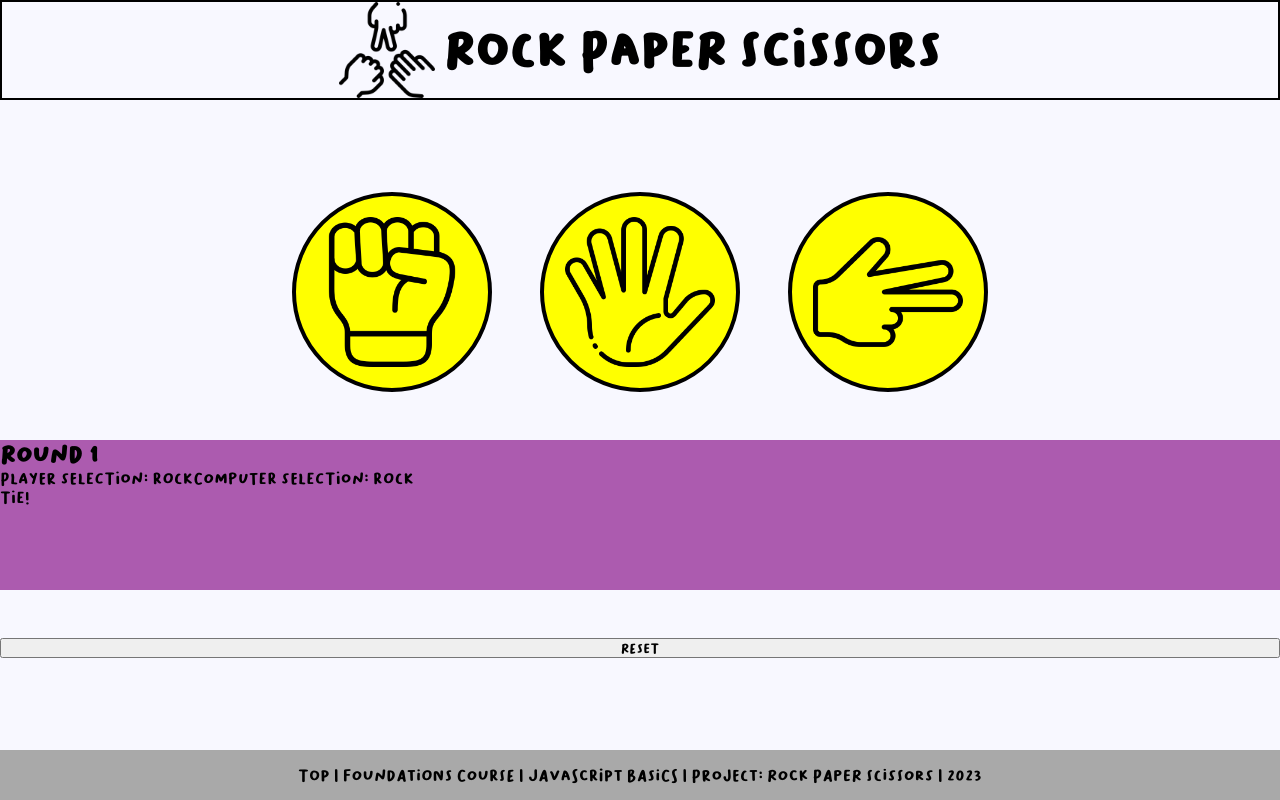
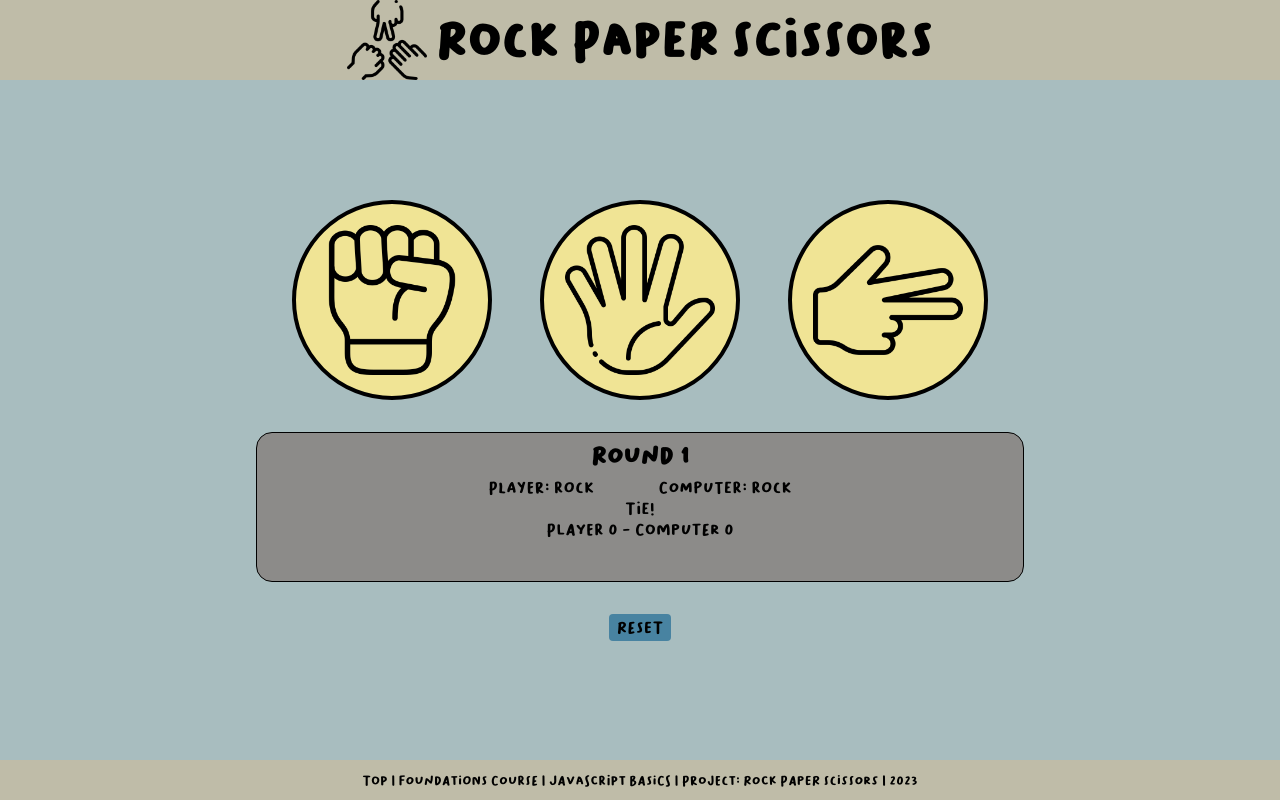
Before and after one commit to merevelob/odin-rock-paper-scissors, a plain HTML site: page index.html in a window 1280 px wide. Both pictures are taken after a click on the picture 392 px from the left and 292 px from the top of the page. Drawn offline with Linux system fonts and the light colour scheme.

Commit message:
Add styles

```diff
--- a/script.js
+++ b/script.js
@@ -41,9 +41,9 @@ function playRound(event) {
 
     // Display selections
     const playerSelectionElement = document.querySelector('.playerSelection');
-    playerSelectionElement.textContent = `Player selection: ${playerSelection}`;
+    playerSelectionElement.textContent = `Player: ${playerSelection}`;
     const computerSelectionElement = document.querySelector('.computerSelection');
-    computerSelectionElement.textContent = `Computer selection: ${computerSelection}`;
+    computerSelectionElement.textContent = `Computer: ${computerSelection}`;
 
     // Round results, score, and winner DOM elements
     const result = document.querySelector('.result');
@@ -51,10 +51,8 @@ function playRound(event) {
     const winner = document.querySelector('.winner');
 
     // 1. Compare both selections
-    if (computerSelection === playerSelection) {
-        result.textContent = 'Tie!';
-        return;
-    } else {
+    if (computerSelection === playerSelection) result.textContent = 'Tie!';
+    else {
         // My 'state' playerWins will only change if player beats computer
         let playerWins = false;
         switch (playerSelection) {
@@ -75,6 +73,7 @@ function playRound(event) {
             result.textContent = `You lose! ${results[computerSelection]}`;
             counter.computer += 1;
         }
+    }
     // 3. Display score
     score.textContent = `PLAYER ${counter.player} - COMPUTER ${counter.computer}`;
     // 4. Check if there's a winner
@@ -85,7 +84,6 @@ function playRound(event) {
         choices.forEach(choice => choice.removeEventListener('click', playRound));
     }
 }
-}
 
 // Reset button
 
--- a/styles.css
+++ b/styles.css
@@ -8,7 +8,7 @@ html {
 }
 
 body {
-    background-color: ghostwhite;
+    background-color: #A8BDBF;
 }
 
 *,
@@ -21,8 +21,8 @@ body {
 }
 /* Header */
 header {
-    height: 100px;
-    border: 2px solid black;
+    height: 80px;
+    background-color: #BFBCA8;
     display: flex;
     justify-content: center;
     align-items: center;
@@ -41,11 +41,11 @@ header > h1 {
 /* Game */
 
 .game {
-    height: calc(100vh - 150px);
+    height: calc(100vh - 120px);
     display: flex;
     flex-direction: column;
     justify-content: center;
-    gap: 48px;
+    gap: 32px;
 }
 
 .choices {
@@ -58,7 +58,7 @@ header > h1 {
 .choice {
     height: 200px;
     width: 200px;
-    background-color: yellow;
+    background-color: #F0E495;
     border-radius: 50%;
     border: 4px solid black;
     cursor: pointer;
@@ -73,18 +73,54 @@ header > h1 {
 /**/
 .results {
     height: 150px;
-    background-color: rgba(128, 0, 128, 0.63);
+    width: 60vw;
+    margin: 0 auto;
+    padding: 8px;
+    border: 1px solid black;
+    border-radius: 16px;
+    text-align: center;
+    background-color: #8C8B89;
 }
 
+.round {
+    margin-bottom: 8px;
+}
+
+.playerSelection {
+    margin-right: 32px;
+}
+
+.computerSelection {
+    margin-left: 28px;
+}
+
+.result {
+    margin: 2px 0;
+}
+
+.score {
+    margin-bottom: 8px;
+}
+/**/
+.resetBtn {
+    margin: 0 auto;
+    padding: 4px 8px;
+    font-size: medium;
+    border: none;
+    border-radius: 4px;
+    background-color: #4883A1;
+}
 
 /* Footer */
 
 footer {
-    height: 50px;
-    background-color: darkgray;
+    height: 40px;
+    background-color: #BFBCA8;
+    /* background-color: #8C8B89; */
     display: flex;
 }
 
 footer > span {
+    font-size: small;
     margin: auto;
 }
```
Also changed, not shown: index.html (+2 -1 lines). Lines whose indentation alone changed are shown as unchanged.
